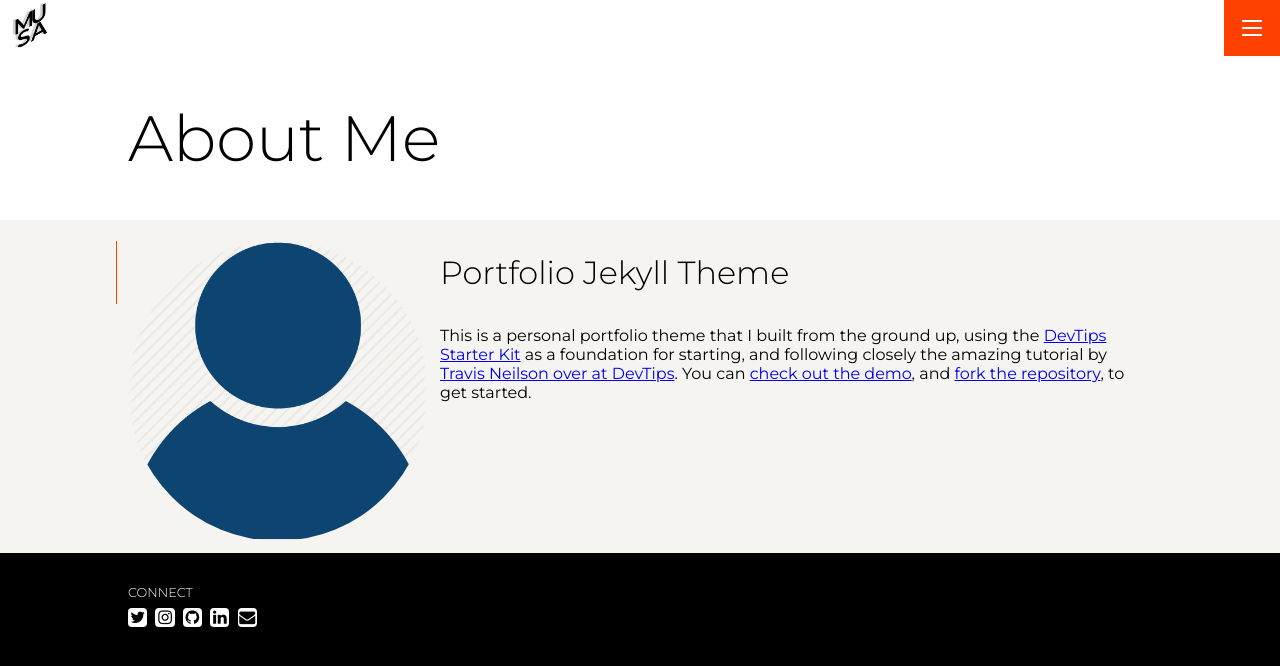
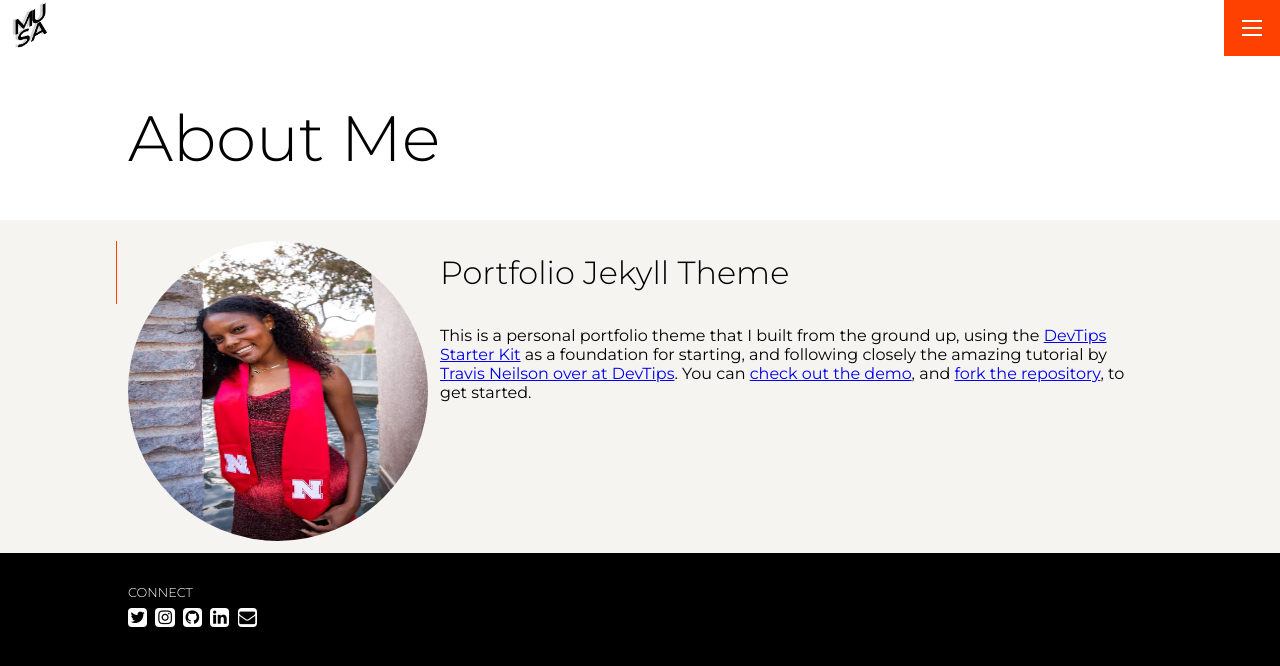
Before and after one commit to crusem/portfolio-08-28-2023, a Jekyll site: the page built from pages/about.md, in a window 1280 px wide. Shown: the top 666 px of the page. Built offline with Jekyll 4.4.1, drawn with Linux system fonts in a browser that asks for light colours.

Commit message:
Headshot changed.md

```diff
--- a/pages/about.md
+++ b/pages/about.md
@@ -1,7 +1,7 @@
 ---
 layout: about
 title: About Me
-headshot: /assets/img/headshot.webp
+headshot: /assets/img/Grad Photo - Headshot.jpg
 permalink: /about
 ---
 
```
